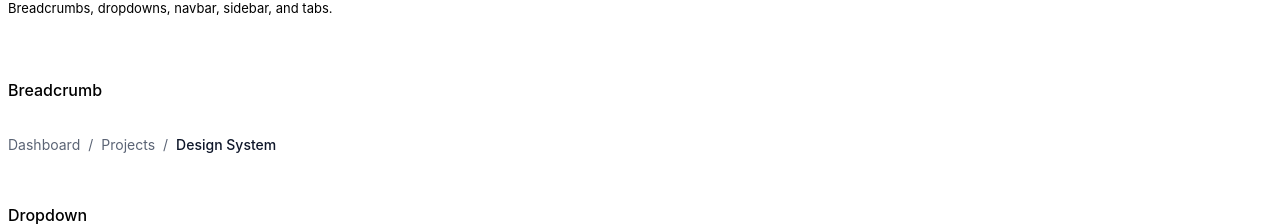
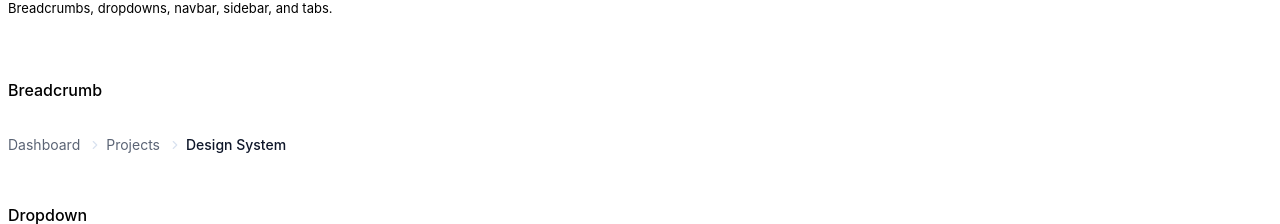
Before and after one commit to Siddhartha-Pandit/RachanaUI-1, a React (Vite) app: page / in a window 1280 px wide. Shown: the part 3936-4160 px from the top of the page. Built offline with nearby package versions, Linux system fonts and the light colour scheme.

Commit message:
feat: add Breadcrumb component and icon system base utilities

```diff
--- a/src/components/ui/Icons/Icons.tsx
+++ b/src/components/ui/Icons/Icons.tsx
@@ -1442,7 +1442,11 @@ export const TaxonomyIcon: React.FC<IconProps> = (p) => (
     <line x1="12" y1="6" x2="20" y2="18" />
   </IconBase>
 );
-
+export const ChevronRightIcon: React.FC<IconProps> = (p) => (
+  <IconBase {...p}>
+    <polyline points="9 18 15 12 9 6" />
+  </IconBase>
+);
 export const IndexIcon: React.FC<IconProps> = (p) => (
   <IconBase {...p}>
     <rect x="3" y="3" width="18" height="18" rx="2" />
@@ -2782,7 +2786,7 @@ export const icons = {
   ShareIcon, ExternalLinkIcon, RedirectIcon, ShortcutIcon, HotkeyIcon,
   PrintIcon, QrCodeIcon, BarcodeIcon, ClipboardIcon, ChecklistIcon,
   DividerIcon, SeparatorIcon, SpacerIcon, MoreHorizontalIcon, MoreVerticalIcon,
-  OverflowIcon, BreadcrumbIcon, DotIcon, CircleIcon, SquareIcon, DiamondIcon,
+  OverflowIcon, BreadcrumbIcon, DotIcon, CircleIcon, SquareIcon, DiamondIcon, ChevronRightIcon
 };
 
 export type IconName = keyof typeof icons;
--- a/src/components/ui/Navigation/Breadcrumb/Breadcrumb.css
+++ b/src/components/ui/Navigation/Breadcrumb/Breadcrumb.css
@@ -2,23 +2,20 @@
   display: flex;
   align-items: center;
   flex-wrap: wrap;
-  gap: var(--sp-2);
+  gap: 0;
 }
 
 .breadcrumb-item {
   display: flex;
   align-items: center;
-  gap: var(--sp-2);
+  gap: var(--sp-1);
 }
 
 .breadcrumb-link {
   color: var(--neutral-400);
-
+  font-size: 14px;
   text-decoration: none;
-
-  transition:
-    color var(--motion-fast)
-      var(--ease-out);
+  transition: color var(--motion-fast) var(--ease-out);
 }
 
 .breadcrumb-link:hover {
@@ -27,10 +24,13 @@
 
 .breadcrumb-current {
   color: var(--neutral-700);
-
+  font-size: 14px;
   font-weight: 500;
 }
 
 .breadcrumb-separator {
-  color: var(--neutral-400);
+  display: flex;
+  align-items: center;
+  color: var(--neutral-200);
+  margin: 0 var(--sp-1);
 }
--- a/src/components/ui/Navigation/Breadcrumb/Breadcrumb.tsx
+++ b/src/components/ui/Navigation/Breadcrumb/Breadcrumb.tsx
@@ -1,4 +1,5 @@
 import "./Breadcrumb.css";
+import { ChevronRightIcon } from "../../Icons/Icons";
 
 interface BreadcrumbItem {
   label: string;
@@ -9,36 +10,30 @@ interface BreadcrumbProps {
   items: BreadcrumbItem[];
 }
 
-export default function Breadcrumb({
-  items,
-}: BreadcrumbProps) {
+export default function Breadcrumb({ items }: BreadcrumbProps) {
   return (
-    <nav className="breadcrumb">
-      {items.map((item, index) => (
-        <div
-          key={item.label}
-          className="breadcrumb-item"
-        >
-          {item.href ? (
-            <a
-              href={item.href}
-              className="breadcrumb-link"
-            >
+    <nav className="breadcrumb" aria-label="Breadcrumb">
+      {items.map((item, index) => {
+        const isLast = index === items.length - 1;
+        return (
+          <div key={item.label} className="breadcrumb-item">
+            {item.href && !isLast ? (
+              <a href={item.href} className="breadcrumb-link">
                 {item.label}
               </a>
             ) : (
-            <span className="breadcrumb-current">
+              <span className={isLast ? "breadcrumb-current" : "breadcrumb-link"}>
                 {item.label}
               </span>
             )}
-
-          {index !== items.length - 1 && (
-            <span className="breadcrumb-separator">
-              /
+            {!isLast && (
+              <span className="breadcrumb-separator" aria-hidden="true">
+                <ChevronRightIcon size={14} />
               </span>
             )}
           </div>
-      ))}
+        );
+      })}
     </nav>
   );
 }
```
Lines whose indentation alone changed are shown as unchanged.
